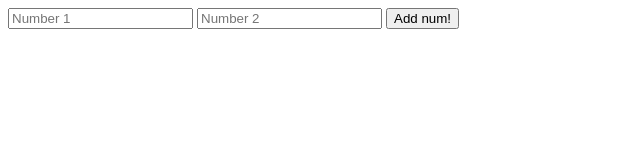
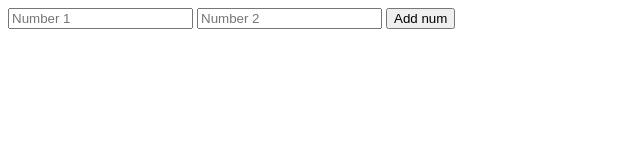
Before and after one commit to i-havr/ts-project, a website: page index.html in a window 1280 px wide. Shown: the full height of the page, 0-640 px from the left. Drawn offline with Linux system fonts and the light colour scheme.

Commit message:
edit index

```diff
--- a/index.html
+++ b/index.html
@@ -11,7 +11,7 @@
   <body>
     <input type="number" id="num1" placeholder="Number 1" />
     <input type="number" id="num2" placeholder="Number 2" />
-    <button>Add num!</button>
+    <button>Add num</button>
 
     <div id="app"></div>
   </body>
```
